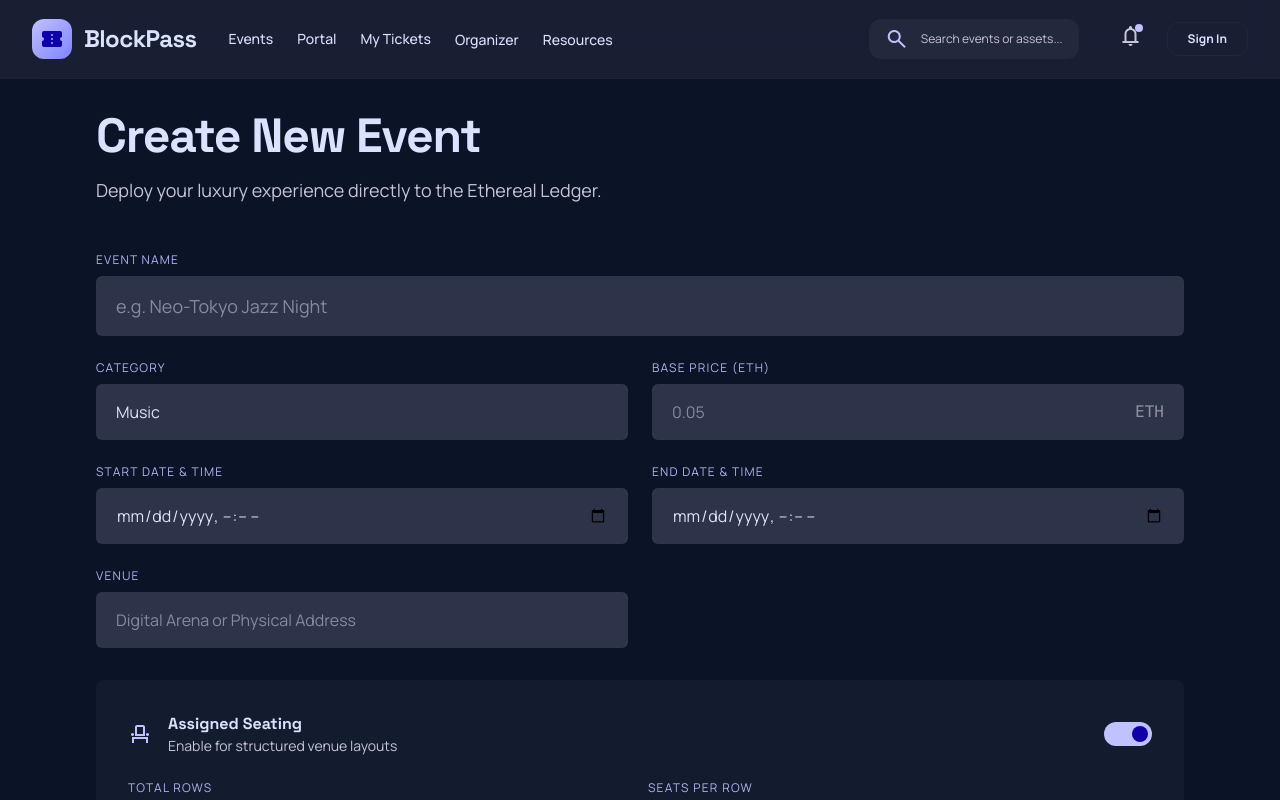
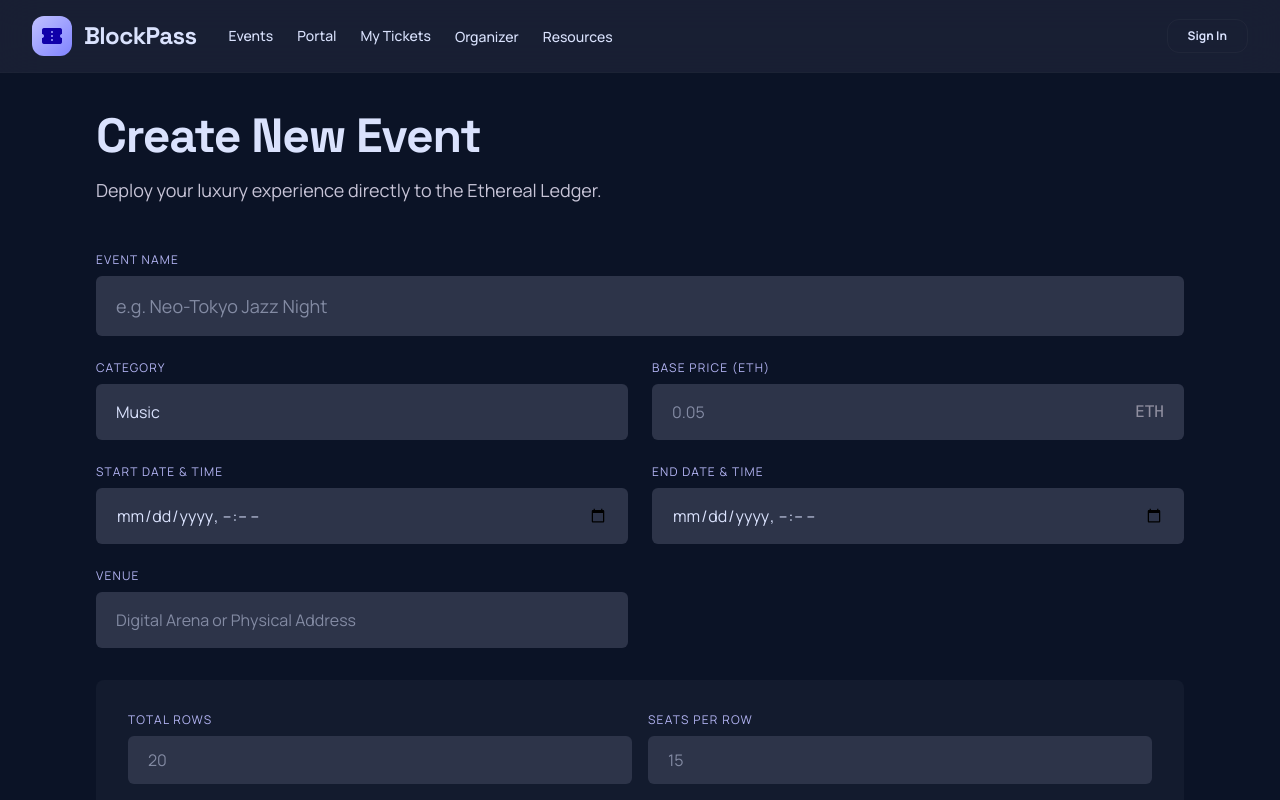
Before and after one commit to JullianMQ/BlockPass, a React (Vite) app: page /organizer-dashboard in a window 1280 px wide. Shown: the top 800 px of the page. Built offline with nearby package versions, Linux system fonts and the light colour scheme.

Commit message:
refine ui copy and interactions

```diff
--- a/index.html
+++ b/index.html
@@ -21,7 +21,7 @@
       href="https://fonts.googleapis.com/css2?family=Material+Symbols+Outlined:wght,FILL@100..700,0..1&display=swap"
       rel="stylesheet"
     />
-    <title>btech</title>
+    <title>BlockPass</title>
   </head>
   <body>
     <div id="root"></div>
--- a/src/App.jsx
+++ b/src/App.jsx
@@ -141,12 +141,12 @@ function App() {
                     </div>
                     <div className="space-y-4">
                       <h3 className="font-headline text-2xl font-bold">
-                        NFT Heritage
+                        Ticket Verification
                       </h3>
                       <p className="font-body leading-relaxed text-on-surface-variant">
-                        Tickets evolve into digital memorabilia after the
-                        event. Unlock exclusive content, airdrops, and future
-                        access based on your attendance history.
+                        Instantly verify on-chain tickets with a public lookup
+                        that confirms ownership, seat, and event details in
+                        seconds.
                       </p>
                     </div>
                   </div>
@@ -396,7 +396,7 @@ function App() {
               </div>
               <div className="flex flex-col items-center justify-between gap-6 border-t border-outline-variant/10 pt-12 md:flex-row">
                 <span className="font-label text-xs text-on-surface-variant">
-                  © 2024 BlockPass Protocol. All rights reserved.
+                  © 2026 BlockPass Protocol. All rights reserved.
                 </span>
                 <div className="flex gap-8">
                   <span className="flex items-center gap-2 font-mono text-[10px] text-primary">
--- a/src/components/Button.jsx
+++ b/src/components/Button.jsx
@@ -17,7 +17,7 @@ function Button({
   ...props
 }) {
   const base =
-    "rounded-full font-label font-bold transition-all inline-flex items-center justify-center";
+    "rounded-full font-label font-bold transition-all inline-flex items-center justify-center active:scale-[0.98] hover:-translate-y-0.5";
   const variantClass = VARIANTS[variant] || VARIANTS.primary;
 
   return (
--- a/src/components/Dropdown.jsx
+++ b/src/components/Dropdown.jsx
@@ -19,7 +19,7 @@ function Dropdown({ label, items = [], align = "left", buttonClassName = "" }) {
   return (
     <div className="relative" ref={dropdownRef}>
       <button
-        className={`font-label text-sm font-medium transition-colors hover:text-primary ${buttonClassName}`.trim()}
+        className={`font-label text-sm font-medium transition-all hover:-translate-y-0.5 hover:text-primary ${buttonClassName}`.trim()}
         onClick={() => setIsOpen((prev) => !prev)}
         type="button"
       >
--- a/src/components/EventCard.jsx
+++ b/src/components/EventCard.jsx
@@ -13,10 +13,6 @@ function EventCard({ event, onView }) {
 
   const tagMap = {
     live: { label: "Live Now", className: "text-primary" },
-    assigned: {
-      label: "Assigned seating",
-      className: "bg-primary text-on-primary",
-    },
     featured: { label: "Featured", className: "text-on-surface" },
     "limited-series": { label: "Limited Series", className: "text-primary" },
     "late-night": { label: "Late Night", className: "text-on-surface" },
@@ -35,7 +31,7 @@ function EventCard({ event, onView }) {
       : `${priceEth.toFixed(2)} ETH`;
 
   return (
-    <div className="group relative overflow-hidden rounded-xl bg-surface-container transition-colors hover:bg-surface-container-high">
+    <div className="group relative overflow-hidden rounded-xl bg-surface-container transition-all hover:-translate-y-1 hover:bg-surface-container-high hover:shadow-[0_20px_40px_-20px_rgba(192,193,255,0.35)]">
       <div className="p-6">
         <div className="mb-2 flex items-start justify-between">
           <h3 className="font-headline text-2xl font-bold text-on-surface">
--- a/src/components/Navbar.jsx
+++ b/src/components/Navbar.jsx
@@ -88,22 +88,6 @@ function Navbar({
             </div>
           </div>
           <div className="flex items-center gap-4">
-            {showSearch ? (
-              <div className="mr-4 hidden items-center gap-3 rounded-full bg-surface-container-highest/50 px-4 py-2 lg:flex">
-                <span className="material-symbols-outlined text-sm text-primary-fixed-dim">
-                  search
-                </span>
-                <span className="font-label text-xs text-on-surface-variant">
-                  Search events or assets...
-                </span>
-              </div>
-            ) : null}
-            <button className="relative rounded-full p-2 transition-colors hover:bg-surface-container-highest">
-              <span className="material-symbols-outlined text-on-surface-variant">
-                notifications
-              </span>
-              <span className="absolute right-2 top-2 h-2 w-2 rounded-full bg-primary"></span>
-            </button>
             {isAuthenticated ? (
               <div className="flex items-center gap-3 rounded-full border border-outline-variant/20 bg-surface-container-high px-4 py-1.5">
                 <div className="flex flex-col items-end">
--- a/src/pages/Catalog.jsx
+++ b/src/pages/Catalog.jsx
@@ -75,10 +75,6 @@ function Catalog() {
             day: "2-digit",
             year: "numeric",
           });
-          const daySpan = Math.max(
-            1,
-            Math.ceil((end.getTime() - start.getTime()) / (1000 * 60 * 60 * 24))
-          );
 
           return {
             id: String(event.id),
@@ -99,7 +95,6 @@ function Catalog() {
               event.ticketsSold.toNumber() < event.totalSeats.toNumber()
                 ? "available"
                 : "limited",
-            tags: daySpan > 1 ? ["assigned"] : [],
             creatorWallet: event.organizer,
           };
         });
--- a/src/pages/MarkUsed.jsx
+++ b/src/pages/MarkUsed.jsx
@@ -198,7 +198,7 @@ function MarkUsed() {
 
         <div className="lg:col-span-5">
           <div className="sticky top-32">
-            <div className="rounded-full border border-outline-variant/10 bg-surface-container p-1 shadow-[0_40px_60px_-5px_rgba(218,226,253,0.06)]">
+            <div className="rounded-full border border-outline-variant/10 bg-surface-container p-1 shadow-[0_40px_60px_-5px_rgba(218,226,253,0.06)] transition-all duration-300 hover:-translate-y-1 hover:shadow-[0_40px_80px_-30px_rgba(192,193,255,0.35)]">
               <div className="space-y-8 rounded-full bg-surface-container-low p-8">
                 <div className="flex items-start justify-between">
                   <div className="space-y-1">
--- a/src/pages/MyTickets.jsx
+++ b/src/pages/MyTickets.jsx
@@ -206,15 +206,13 @@ function MyTickets() {
             return (
               <article
                 key={ticket.id}
-                className={`flex flex-col overflow-hidden rounded-full bg-surface-container transition-all duration-300 md:flex-row ${
+                className={`flex flex-1 flex-col justify-between overflow-hidden rounded-full bg-surface-container p-8 transition-all duration-300 hover:-translate-y-1 hover:shadow-[0_24px_60px_-30px_rgba(192,193,255,0.35)] ${
                   isUsed
                     ? "opacity-80 grayscale hover:grayscale-0 hover:opacity-100"
                     : "hover:bg-surface-container-high"
                 }`}
               >
-                <div className="relative h-48 w-full bg-surface-container-highest md:h-auto md:w-64">
-                  <div className="absolute inset-0 bg-gradient-to-t from-surface-container/80 to-transparent"></div>
-                  <div className="absolute bottom-4 left-6">
+                <div className="flex items-center justify-between">
                   <span
                     className={`rounded-full px-3 py-1 text-[10px] font-bold uppercase tracking-widest ${
                       isUsed
@@ -224,18 +222,6 @@ function MyTickets() {
                   >
                     {isUsed ? "Used" : "Valid"}
                   </span>
-                  </div>
-                </div>
-                <div className="flex flex-1 flex-col justify-between p-8">
-                  <div>
-                    <div className="mb-2 flex items-start justify-between">
-                      <h3
-                        className={`font-headline text-2xl font-bold leading-tight ${
-                          isUsed ? "text-on-surface/60 line-through" : ""
-                        }`}
-                      >
-                        {ticket.eventName}
-                      </h3>
                   <span
                     className={`font-label text-xs ${
                       isUsed
@@ -246,6 +232,15 @@ function MyTickets() {
                     {ticket.tokenId}
                   </span>
                 </div>
+                <div className="mt-6 flex flex-1 flex-col justify-between">
+                  <div>
+                    <h3
+                      className={`mb-2 font-headline text-2xl font-bold leading-tight ${
+                        isUsed ? "text-on-surface/60 line-through" : ""
+                      }`}
+                    >
+                      {ticket.eventName}
+                    </h3>
                     <div
                       className={`mb-4 flex flex-wrap items-center gap-4 text-sm ${
                         isUsed
--- a/src/pages/OrganizerDashboard.jsx
+++ b/src/pages/OrganizerDashboard.jsx
@@ -198,23 +198,7 @@ function OrganizerDashboard() {
               </div>
             </div>
 
-            <div className="rounded-xl bg-surface-container-low p-8 space-y-6">
-              <div className="flex items-center justify-between">
-                <div className="flex items-center gap-4">
-                  <span className="material-symbols-outlined text-primary">
-                    event_seat
-                  </span>
-                  <div>
-                    <h3 className="font-headline font-bold">Assigned Seating</h3>
-                    <p className="text-sm text-on-surface-variant">
-                      Enable for structured venue layouts
-                    </p>
-                  </div>
-                </div>
-                <button className="relative h-6 w-12 rounded-full bg-primary">
-                  <div className="absolute right-1 top-1 h-4 w-4 rounded-full bg-on-primary"></div>
-                </button>
-              </div>
+            <div className="rounded-xl bg-surface-container-low p-8">
               <div className="grid grid-cols-2 gap-4">
                 <div className="flex flex-col gap-2">
                   <label className="text-xs font-label uppercase tracking-widest text-on-secondary-container">
@@ -243,7 +227,7 @@ function OrganizerDashboard() {
                   />
                 </div>
               </div>
-              <div className="text-xs text-on-surface-variant">
+              <div className="mt-4 text-xs text-on-surface-variant">
                 Total seats: {totalSeats || "—"}
               </div>
             </div>
--- a/src/pages/PublicVerify.jsx
+++ b/src/pages/PublicVerify.jsx
@@ -128,10 +128,6 @@ function PublicVerify() {
           day: "2-digit",
           year: "numeric",
         });
-        const daySpan = Math.max(
-          1,
-          Math.ceil((end.getTime() - start.getTime()) / (1000 * 60 * 60 * 24))
-        );
 
         return {
           id: String(event.id),
@@ -148,7 +144,6 @@ function PublicVerify() {
             event.ticketsSold.toNumber() < event.totalSeats.toNumber()
               ? "available"
               : "limited",
-          tags: daySpan > 1 ? ["assigned"] : [],
           creatorWallet: event.organizer,
           startDateTs: Number(event.startDate),
           endDateTs: Number(event.endDate),
@@ -232,27 +227,25 @@ function PublicVerify() {
 
           <div className="lg:col-span-7">
             <div className="relative">
-              <div className="flex min-h-[400px] flex-col overflow-hidden rounded-xl border border-outline-variant/10 bg-surface-container shadow-[0_40px_60px_-5px_rgba(218,226,253,0.06)] md:flex-row">
+              <div className="flex min-h-[400px] flex-col overflow-hidden rounded-xl border border-outline-variant/10 bg-surface-container shadow-[0_40px_60px_-5px_rgba(218,226,253,0.06)] transition-all duration-300 hover:-translate-y-1 hover:shadow-[0_40px_80px_-30px_rgba(192,193,255,0.35)] md:flex-row">
                 <div className="flex flex-1 flex-col justify-between p-10">
                   <div>
+                    {ticketDetails ? (
                       <div className="mb-8 flex items-center gap-6">
                         <div className="flex items-center gap-2">
                           <span className="h-3 w-3 rounded-full bg-emerald-400"></span>
                           <span className="font-label text-xs font-bold uppercase tracking-[0.2em] text-emerald-400">
-                          {ticketDetails ? "Valid" : "—"}
+                            Valid
                           </span>
                         </div>
                         <div className="flex items-center gap-2">
                           <span className="h-3 w-3 rounded-full bg-primary-container"></span>
                           <span className="font-label text-xs font-bold uppercase tracking-[0.2em] text-primary-container">
-                          {ticketDetails
-                            ? ticketDetails.used
-                              ? "Used"
-                              : "Unused"
-                            : "—"}
+                            {ticketDetails.used ? "Used" : "Unused"}
                           </span>
                         </div>
                       </div>
+                    ) : null}
                     <h3 className="mb-2 font-headline text-4xl font-bold">
                       {ticketDetails?.eventName || "—"}
                     </h3>
--- a/src/pages/SeatMap.jsx
+++ b/src/pages/SeatMap.jsx
@@ -305,16 +305,11 @@ function SeatMap() {
       <main className="mx-auto grid w-full max-w-7xl grid-cols-1 gap-12 px-8 pb-12 pt-28 lg:grid-cols-12">
         <div className="space-y-12 lg:col-span-8">
           <header>
-            <div className="mb-4 flex items-center gap-3">
-              <span className="rounded-full bg-secondary-container px-3 py-1 text-[11px] font-bold uppercase tracking-widest text-on-secondary-container">
-                Live on Ledger
+            <div className="mb-4 flex items-center gap-1 text-sm font-medium text-primary">
+              <span className="material-symbols-outlined text-sm">
+                verified_user
               </span>
-              <div className="flex items-center gap-1 text-sm font-medium text-primary">
-                <span className="material-symbols-outlined text-sm">
-                  verified_user
-                </span>
-                Blockchain Identity Verified
-              </div>
+              Blockchain Identity Verified
             </div>
             <h1 className="mb-4 font-headline text-5xl font-bold tracking-tighter text-on-surface">
               {eventDetails?.name || "Loading Event"}
@@ -582,7 +577,7 @@ function SeatMap() {
             </span>
           </div>
           <span className="text-label-md text-outline">
-            © 2024 BlockPass. All rights reserved.
+            © 2026 BlockPass. All rights reserved.
           </span>
         </div>
       </footer>
```
Lines whose indentation alone changed are shown as unchanged.
